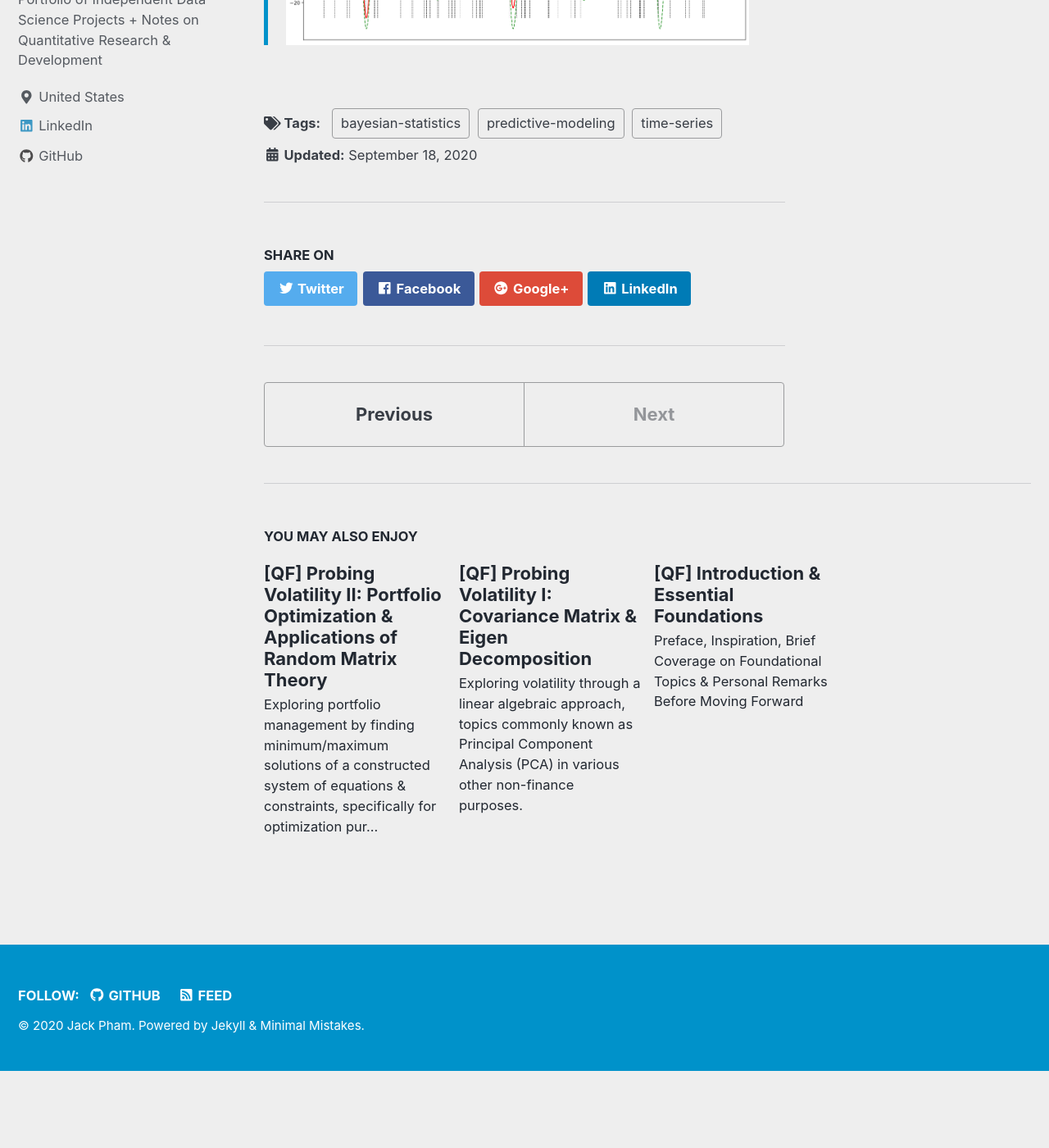
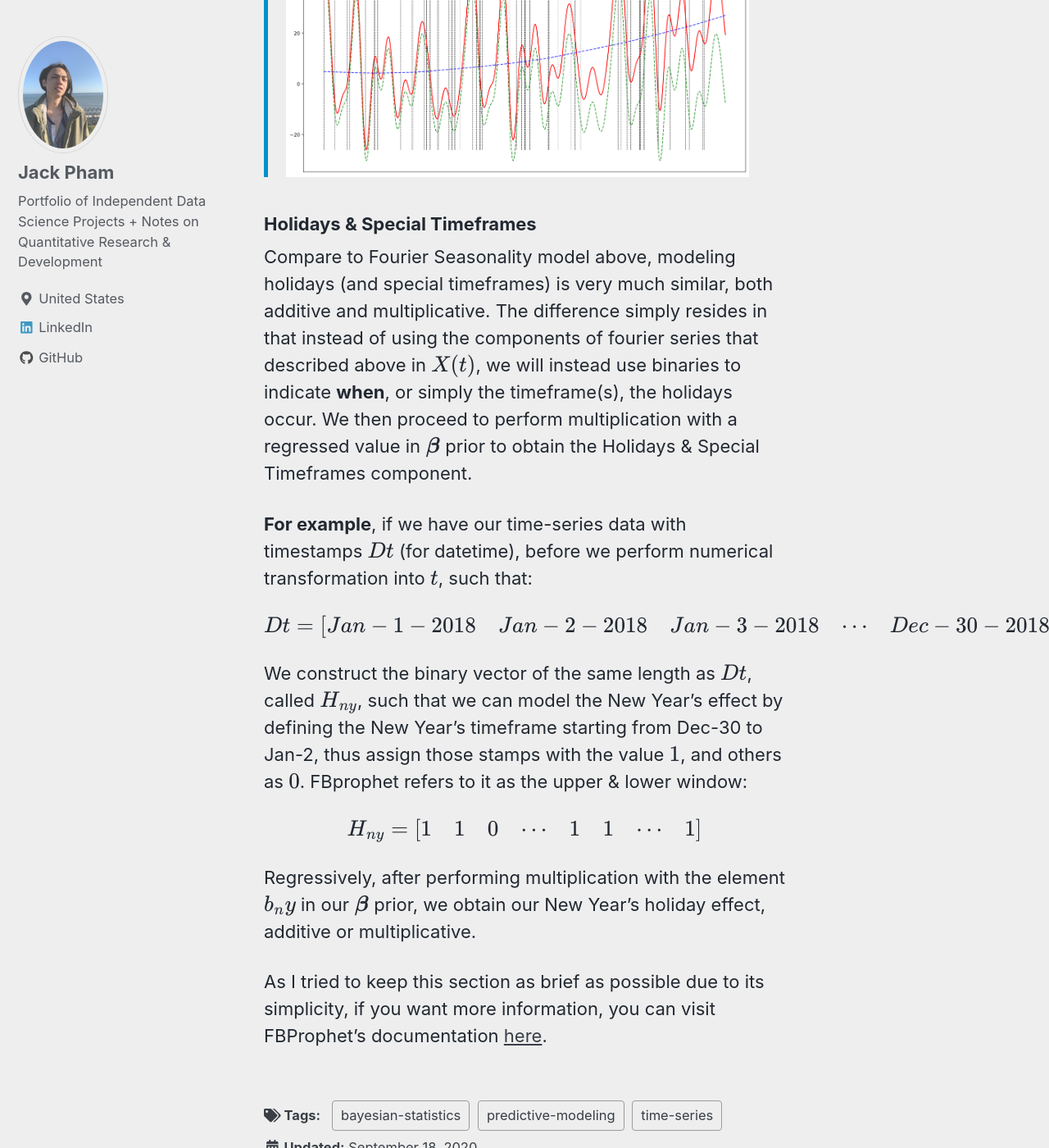
Before and after one commit to jp-quant/jp-quant.github.io, a Jekyll site: the page built from _posts/2020-09-18-fbprophet_bayesian_glm.md, in a window 1280 px wide and 1400 px high, scrolled down 23558 px. Shown: the whole window at 82% size. Built offline with Jekyll 4.4.1, drawn with Linux system fonts in a browser that asks for light colours; nearby versions of some CDN libraries; formulas are drawn with MathJax 3; before the commit the page ends 24864 px from its top, so only the background shows below that; some of the changed text lies outside the part shown.

Commit message:
glm update

```diff
--- a/_posts/2020-09-18-fbprophet_bayesian_glm.md
+++ b/_posts/2020-09-18-fbprophet_bayesian_glm.md
@@ -273,20 +273,24 @@ It is important to clarify that we actually are addressing **more than one** par
 
 - **Holidays & Special Timeframes**: Thanksgiving, New Year, Independence Day, Major Sport Events (SuperBowl, World Cup, etc), and many many more. These are somewhat seasonal & periodic, but they can also be a singular timeframe of a significant event in history (subjective to judgment), like COVID-19 & its impact on the financial market, or any special days we'd like to add that are relevant to the problem at hand.
 
+Where
+- $$S_a = $$ Additive Seasonal Components
+- $$S_m = $$ Multiplicative Seasonal Components
+
 Moving forward, we will primarily focus on the Seasonality aspect as Holidays & Special Timeframes are much easier to understand once we grasp trend & seasonality.
 
 ### Seasonality & Fourier Series
 
 In mathematics, the **fourier series** is an extremely powerful series that, shortly put, **can represent any linear functions** through **regressing $$N$$ (order) amount of factors of sine & cosine pairs,** which are just combinations of drawing many circles under different initial conditions (aka where we place our pencils to start) then scale it to the center.
 
-> **Cool Highlight:** I highly recommend checking out this amazing [**clip**](https://www.youtube.com/watch?v=ds0cmAV-Yek&t=416s&ab_channel=SmarterEveryDay), showing how fourier series can be used, through iterative regressions, to draw any given outlines .
+> **Cool Highlight:** I highly recommend checking out this amazing [**clip**](https://www.youtube.com/watch?v=ds0cmAV-Yek&t=416s&ab_channel=SmarterEveryDay), showing how fourier series can be used, through iterative regressions, to draw any given outlines.
 
 To compute a fourier series as a seasonal effect *throughout time*, we simply set our independent variable as $$\boldsymbol{t}$$, the scaled timestep, as that being the only information needed to make predictions. Although during the process of designing our model, we need to specify the series' **period & order** for **each seasonality component**.
 
 **As each singular seasonality component being a fourier series with certain choice of period & order**, we define it as $$F_{\lambda,N}(t)$$, where:
 
 - $$\lambda$$ = **period** (*365.25 = annual, 7 = weekly, etc*)
-- $$N$$ = **order** (*amount of sine & consine pairs to add together to fit our objective*)
+- $$N$$ = **fourier order** (*amount of sine & consine pairs to add together to fit our objective*)
 
 Thus, we have:
 
@@ -373,10 +377,27 @@ plt.autoscale(True)
 
 ---
 
-> **Quick Visual Example of Combining Trend & Seasonality**
+> **Quick Visual Example of Combining Trend & Fourier Seasonality**
 >
 > As a quick recall of our overarching model being an additive linear of Trend & Seasonal Components, each is a model in itself, below is an example plot showing the two coming together to formulate the predicted Y.
 >
 > Note that, again, this is just *purely for demonstration* where **priors data are randomly generated**, as there being no specific Y to fit our priors to:
 >
 > <img src="https://jp-quant.github.io/images/glm_bayesian/demo_3.png" style="background-color: white;">
+
+
+### Holidays & Special Timeframes
+
+Compare to Fourier Seasonality model above, modeling holidays (and special timeframes) is very much similar, both additive and multiplicative. The difference simply resides in that instead of using the components of fourier series that described above in $$X(t)$$, we will instead use binaries to indicate **when**, or simply the timeframe(s), the holidays occur. We then proceed to perform multiplication with a regressed value in $$\boldsymbol{\beta}$$ prior to obtain the Holidays & Special Timeframes component.
+
+**For example**, if we have our time-series data with timestamps $$Dt$$ (for datetime), before we perform numerical transformation into $$t$$, such that:
+
+$$ Dt = \begin{bmatrix} Jan-1-2018 & Jan-2-2018 & Jan-3-2018 &\cdots & Dec-30-2018 & Dec-31-2018 &\cdots Jan-1-2020 \end{bmatrix}$$
+
+We construct the binary vector of the same length as $$Dt$$, called $$H_{ny}$$, such that we can model the New Year's effect by defining the New Year's timeframe starting from Dec-30 to Jan-2, thus assign those stamps with the value $$1$$, and others as $$0$$. FBprophet refers to it as the upper & lower window:
+
+$$ H_{ny} = \begin{bmatrix} 1 & 1 & 0 &\cdots & 1 & 1 &\cdots & 1 \end{bmatrix}$$
+
+Regressively, after performing multiplication with the element $$b_ny$$ in our $$\boldsymbol{\beta}$$ prior, we obtain our New Year's holiday effect, additive or multiplicative.
+
+As I tried to keep this section as brief as possible due to its simplicity, if you want more information, you can visit FBProphet's documentation [here](https://facebook.github.io/prophet/docs/seasonality,_holiday_effects,_and_regressors.html#modeling-holidays-and-special-events).
```
